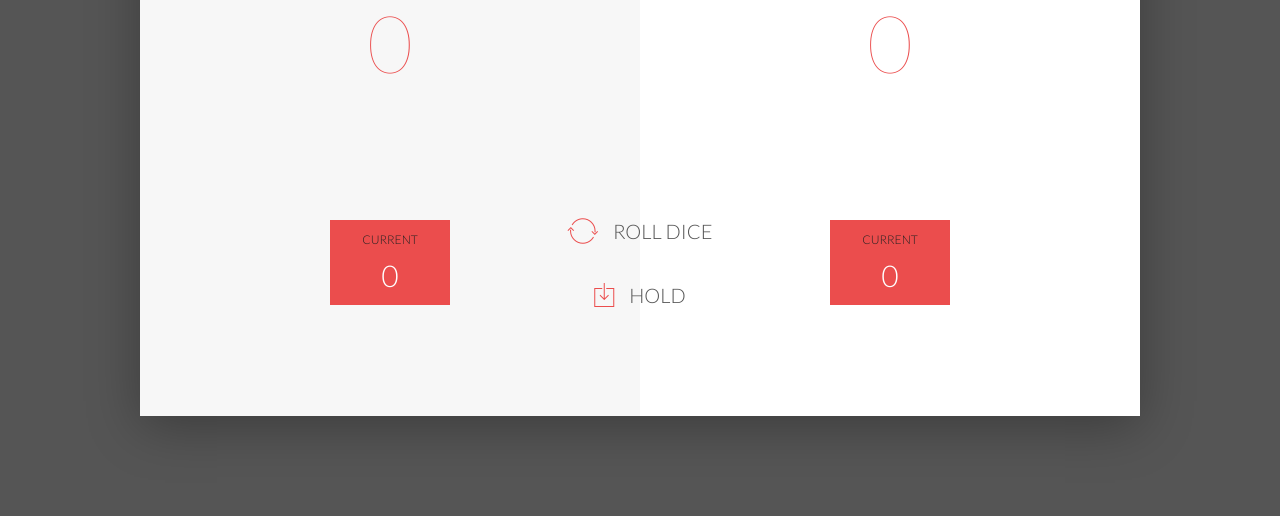
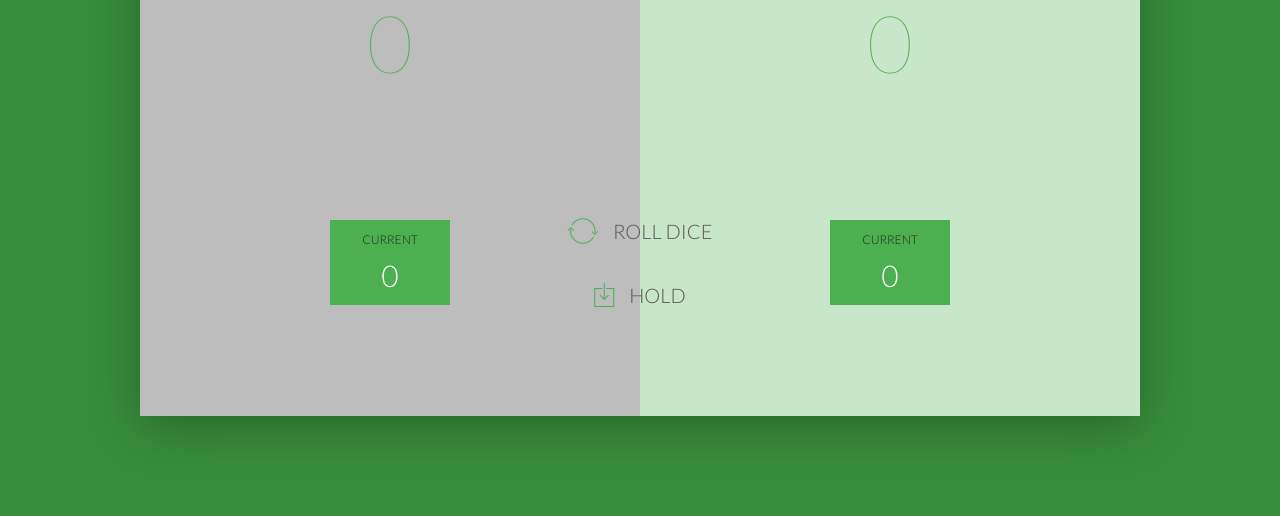
Before and after one commit to karmanya007/pigGame, a plain HTML site: page index.html in a window 1280 px wide. Shown: the part 284-800 px from the top of the page. Drawn offline with nearby package versions, Linux system fonts and the light colour scheme; files whose address does not match are found by name.

Commit message:
Theme change and win limit fix

```diff
--- a/app.js
+++ b/app.js
@@ -57,7 +57,7 @@ document.querySelector('.btn-hold').addEventListener('click', function () {
 		// Displaying the Global Score
 		document.querySelector('#score-' + activePlayer).textContent = scores[activePlayer];
 		// Checking if the current player has won
-		if (scores[activePlayer] >= 10) {
+		if (scores[activePlayer] >= 100) {
 			document.querySelector('#name-' + activePlayer).textContent = 'Winner';
 			document.querySelector('.player-' + activePlayer + '-panel').classList.add('winner');
 			document.querySelector('.player-' + activePlayer + '-panel').classList.remove('active');
--- a/style.css
+++ b/style.css
@@ -15,7 +15,7 @@
 }
 
 body {
-	background-color: #555;
+	background-color: #388e3c;
 	background-size: cover;
 	background-position: center;
 	font-family: Lato;
@@ -31,7 +31,7 @@ body {
 	top: 50%;
 	left: 50%;
 	transform: translate(-50%, -50%);
-	background-color: #fff;
+	background-color: #c8e6c9;
 	box-shadow: 0px 10px 50px rgba(0, 0, 0, 0.3);
 	overflow: hidden;
 }
@@ -63,12 +63,12 @@ body {
 	text-align: center;
 	font-size: 80px;
 	font-weight: 100;
-	color: #eb4d4d;
+	color: #4caf50;
 	margin-bottom: 130px;
 }
 
 .active {
-	background-color: #f7f7f7;
+	background-color: #bdbdbd;
 }
 .active .player-name {
 	font-weight: 300;
@@ -78,7 +78,7 @@ body {
 	content: "\2022";
 	font-size: 47px;
 	position: absolute;
-	color: #eb4d4d;
+	color: #4caf50;
 	top: -7px;
 	right: 10px;
 }
@@ -86,13 +86,13 @@ body {
 	content: "\2022";
 	font-size: 47px;
 	position: absolute;
-	color: #eb4d4d;
+	color: #4caf50;
 	top: -7px;
 	right: 260px;
 }
 
 .player-current-box {
-	background-color: #eb4d4d;
+	background-color: #4caf50;
 	color: #fff;
 	width: 40%;
 	margin: 0 auto;
@@ -139,7 +139,7 @@ button:focus {
 }
 
 i {
-	color: #eb4d4d;
+	color: #4caf50;
 	display: inline-block;
 	margin-right: 15px;
 	font-size: 32px;
@@ -173,5 +173,5 @@ i {
 }
 .winner .player-name {
 	font-weight: 300;
-	color: #eb4d4d;
+	color: #4caf50;
 }
```
